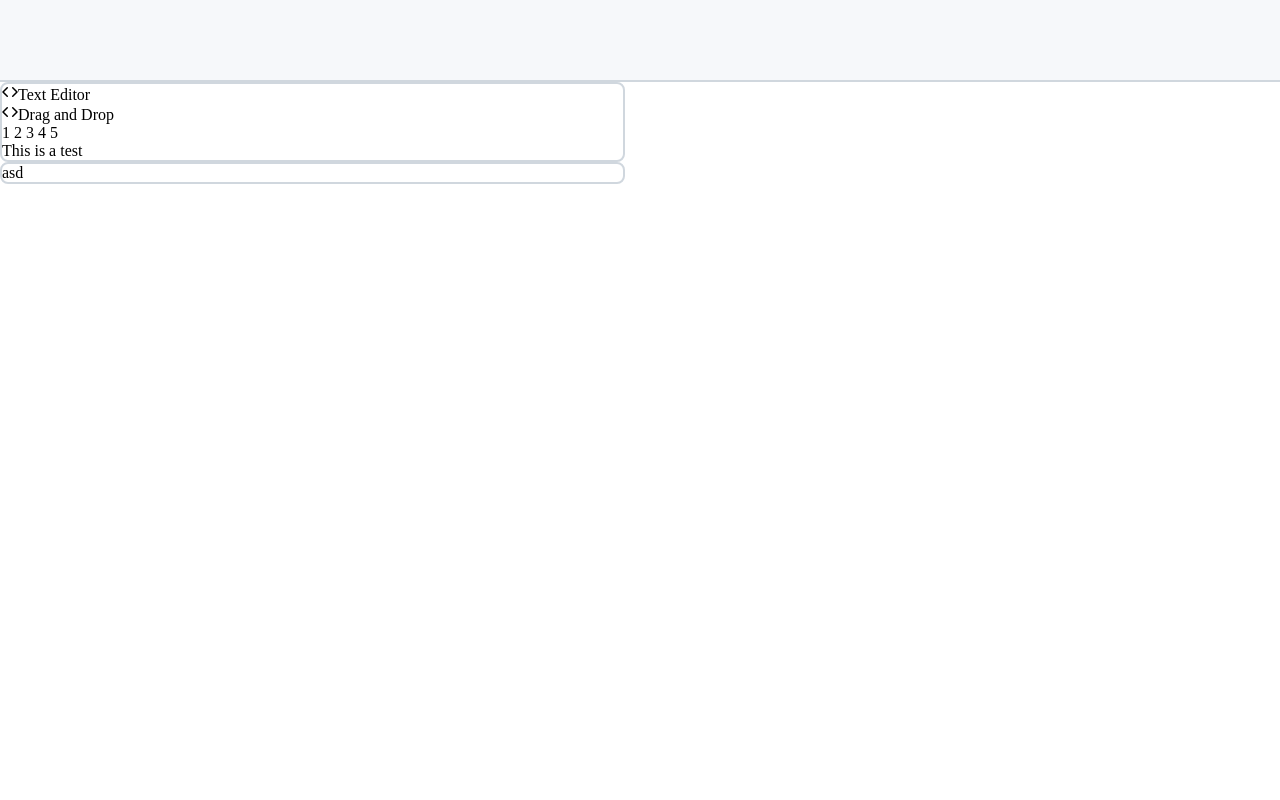
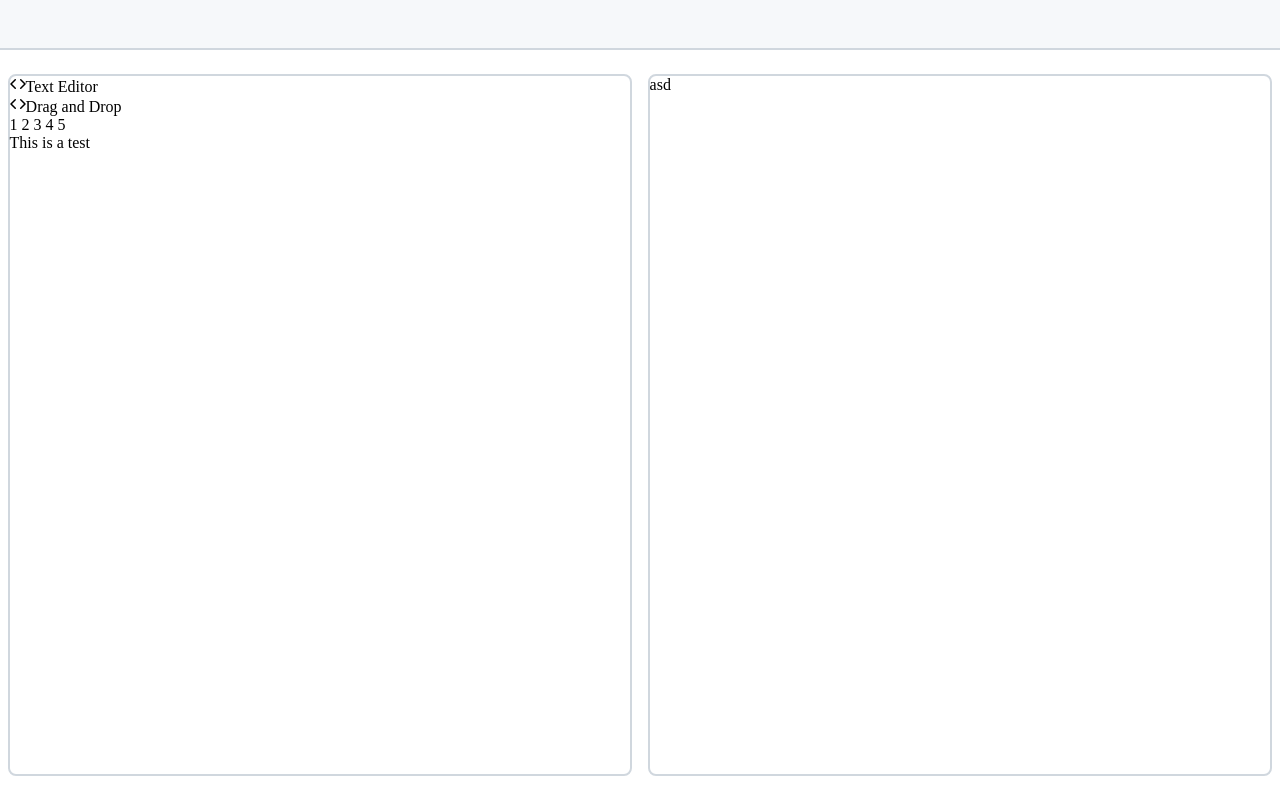
Before and after one commit to acmahaja/easy-readme, a React (Create React App) app: page / in a window 1280 px wide. Built offline with nearby package versions, Linux system fonts and the light colour scheme.

Commit message:
Added router dom

```diff
--- a/package.json
+++ b/package.json
@@ -8,6 +8,7 @@
     "@testing-library/user-event": "^12.1.10",
     "react": "^17.0.2",
     "react-dom": "^17.0.2",
+    "react-router-dom": "^4.3.1",
     "react-scripts": "4.0.3",
     "web-vitals": "^1.0.1"
   },
--- a/src/App.css
+++ b/src/App.css
@@ -2,3 +2,12 @@
     height: 100%;
     width: 100%;
 }
+
+.Sections {
+    display: flex;
+    flex-direction: row;
+    justify-content: space-around;
+    align-items: center;
+    height: calc(100% - (3em + 2px));
+    width: calc(100%);
+}
--- a/src/Application.css
+++ b/src/Application.css
@@ -2,12 +2,3 @@
     height: 100%;
     width: 100%;
 }
-
-.Sections {
-    display: flex;
-    flex-direction: row;
-    justify-content: space-around;
-    align-items: center;
-    height: calc(100% - (5em + 2px));
-    width: calc(100%);
-}
--- a/src/Components/Navbar.css
+++ b/src/Components/Navbar.css
@@ -1,5 +1,5 @@
 .Navbar {
-    height: 5em;
+    height: 3em;
     background-color: #F6F8FA;
     border-bottom: 2px solid #D0D7DE;
 }
```
Also changed, not shown: 2 other files (tests, documents, lock files or other folders).
